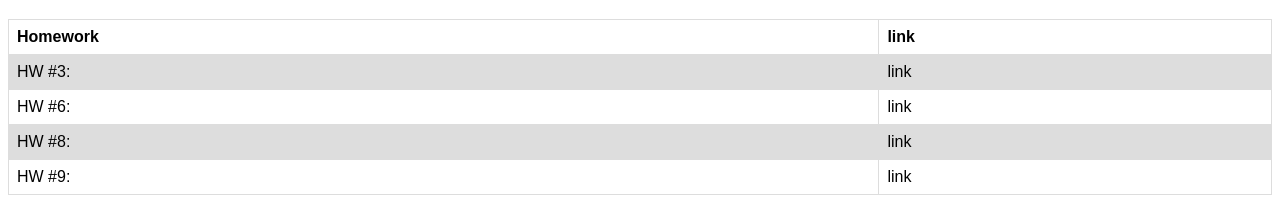
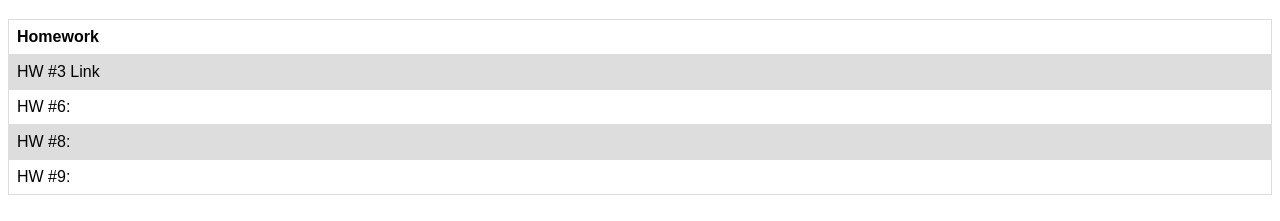
Before and after one commit to kellyscho/kellyscho.github.io, a plain HTML site: page schoeyz12.html in a window 1280 px wide. Shown: the part 61-282 px from the top of the page. Drawn offline with Linux system fonts and the light colour scheme.

Commit message:
Updated Homework table

```diff
--- a/schoeyz12.html
+++ b/schoeyz12.html
@@ -28,23 +28,18 @@ background-color: #dddddd;
 <table>
   <tr>
     <th> Homework </th>
-    <th> link </th>
   </tr>
   <tr>
-    <td>HW #3:</td>
-    <td>link</td>
+    <td href="kellyscho.github.io/3333_wh_ks.html">HW #3 Link</td>
   </tr>
   <tr>
     <td>HW #6:</td>
-    <td>link</td>
   </tr>
   <tr>
     <td>HW #8:</td>
-    <td>link</td>
   </tr>
   <tr>
     <td>HW #9:</td>
-    <td>link</td>
   </tr>
 </table>
 
```
Also changed, not shown: 1 other file.
